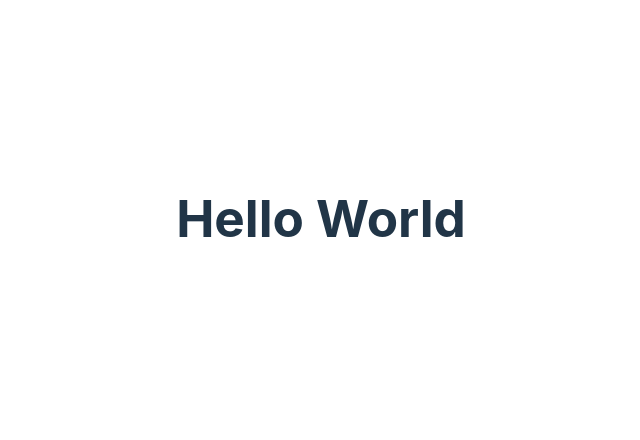
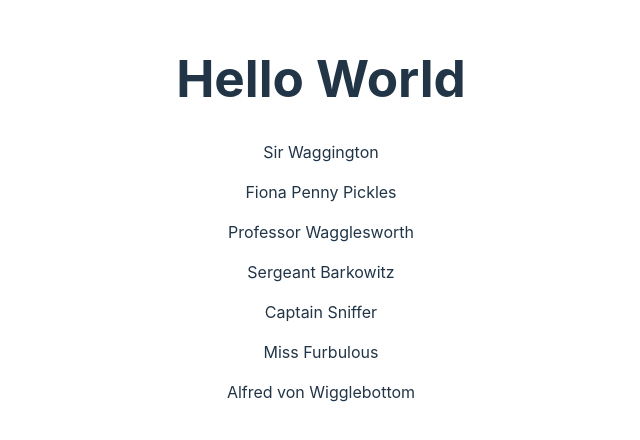
Before and after one commit to ivette-merc/PuppyPals-React, a React (Vite) app: page / in a window 1280 px wide. Shown: the part 182-622 px from the top of the page, without its empty margins (319-959 px from the left). Built offline with nearby package versions, Linux system fonts and the light colour scheme.

Commit message:
puppies rendered to the page

```diff
--- a/src/App.jsx
+++ b/src/App.jsx
@@ -12,6 +12,9 @@ function App() {
     <>
       <div>
         <h1>Hello World</h1>
+        {puppies.map((puppy) => {
+          return <p>{puppy.name}</p>;
+        })}
       </div>
     </>
   );
```
